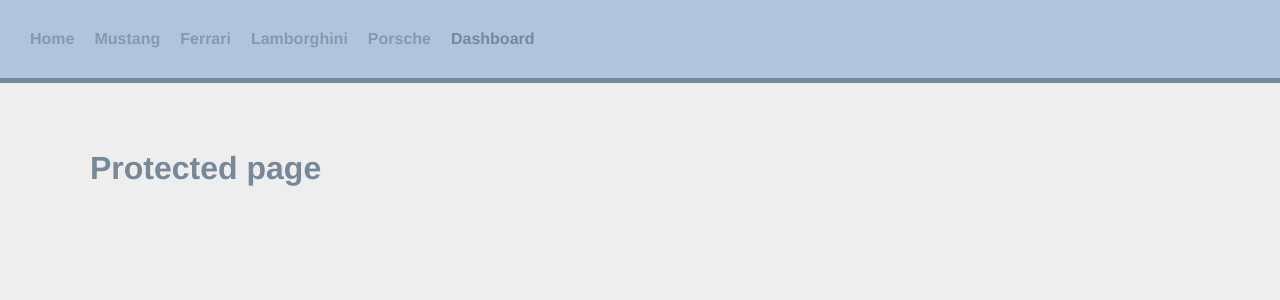
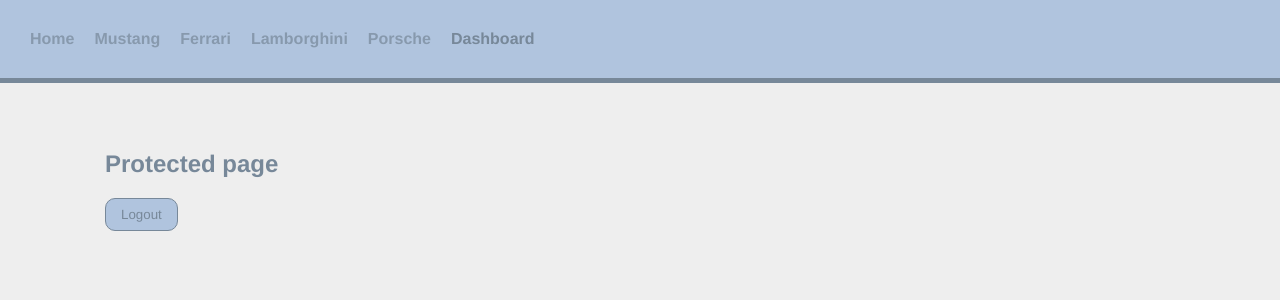
Before and after one commit to AniaSniadek/vue-routing-project, a Vue app: page /protected in a window 1280 px wide. Shown: the top 300 px of the page. Built offline with nearby package versions, Linux system fonts and the light colour scheme; sample sign-in values are in the browser's storage.

Commit message:
add logout

```diff
--- a/src/views/Login.vue
+++ b/src/views/Login.vue
@@ -12,7 +12,7 @@ function onSubmit(): void {
     sessionStorage.setItem('user', username.value)
     router.push({ name: 'protected' })
   } else {
-    alert('Niepoprawny login lub hasło! Spróbuj: admin')
+    alert('Invalid login or password! Try: admin')
   }
 }
 </script>
--- a/src/views/Protected.vue
+++ b/src/views/Protected.vue
@@ -1,3 +1,33 @@
+<script setup lang="ts">
+import { type Router, useRouter } from 'vue-router'
+
+const router: Router = useRouter()
+
+function logout(): void {
+  sessionStorage.removeItem('user')
+  router.push({ name: 'login' })
+}
+</script>
+
 <template>
-  <h1>Protected page</h1>
+  <section class="protected">
+    <h1>Protected page</h1>
+    <button @click="logout">Logout</button>
+  </section>
 </template>
+<style lang="scss">
+@import '@/assets/styles/colors.scss';
+.protected {
+  padding: 0 15px;
+  button {
+    background-color: $mainColor;
+    border: 1px solid $secondColor;
+    border-radius: 10px;
+    padding: 8px 15px;
+    font-family: Avenir, Helvetica, Arial, sans-serif;
+    color: $secondColor;
+    font-weight: 500;
+    cursor: pointer;
+  }
+}
+</style>
```
